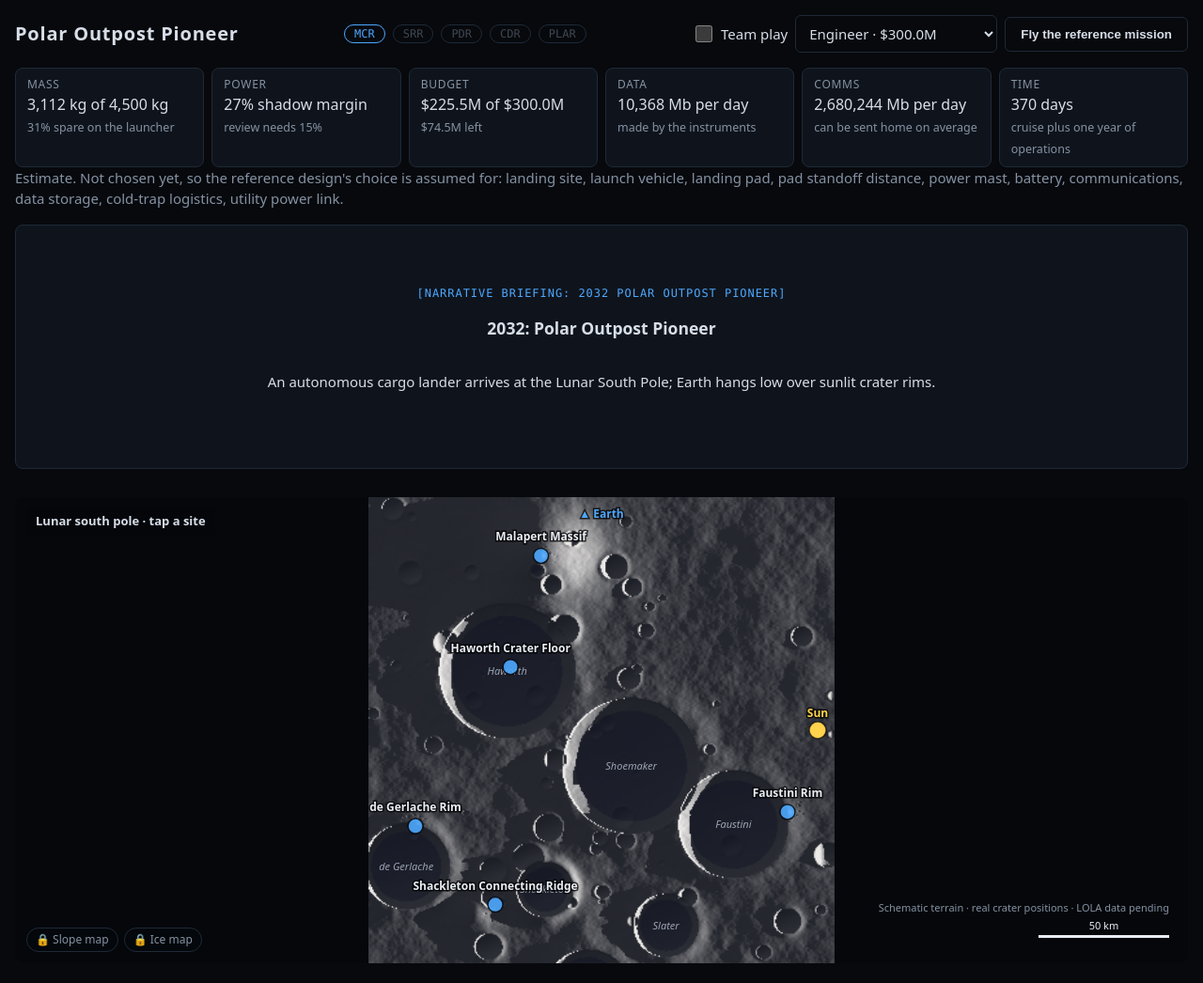
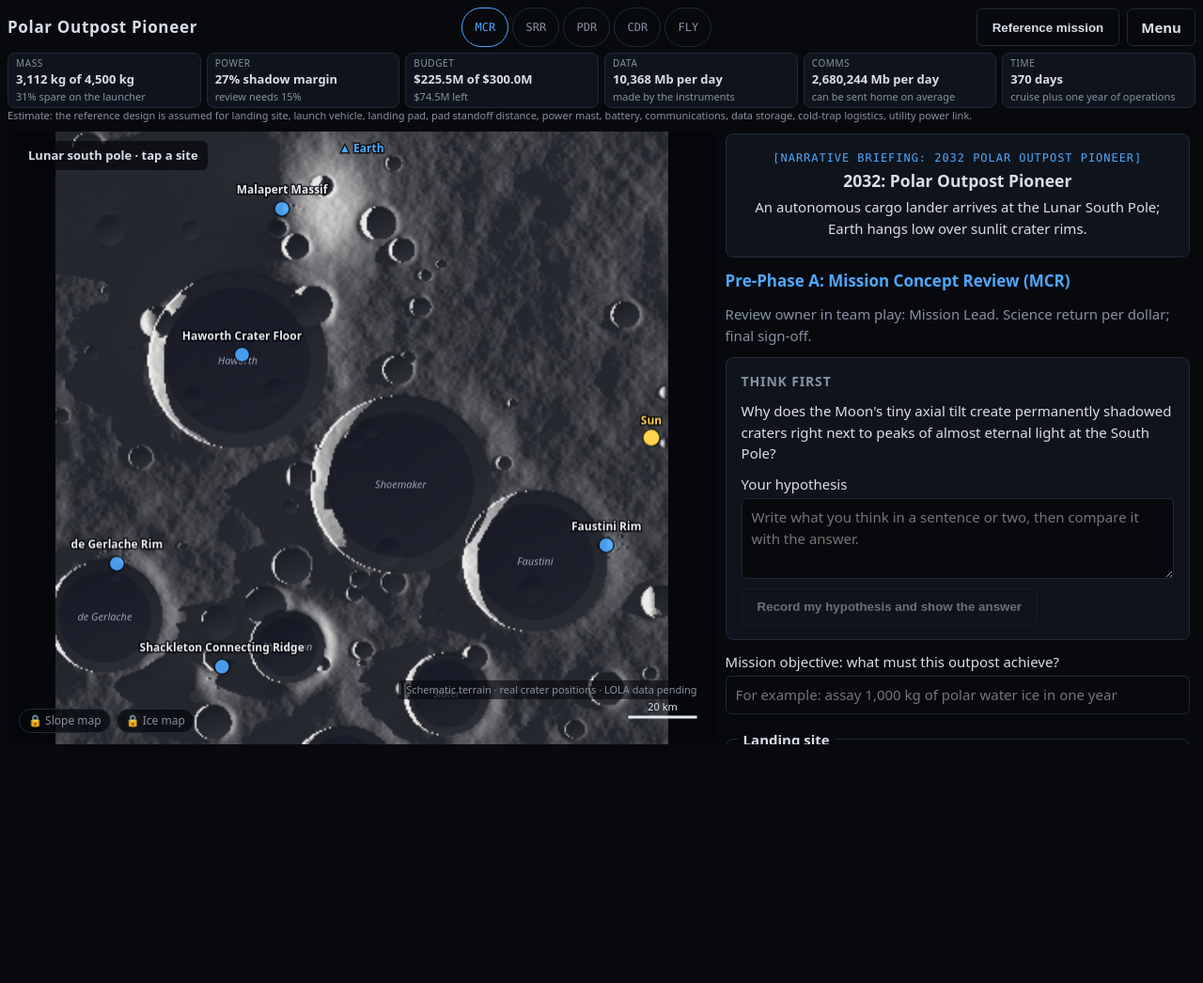
Before and after one commit to gennady73/space-mission-simulator, a website built with Vite: page index.html in a window 1280 px wide. Shown: the top 1046 px of the page at 94% size. After the commit the page ends 800 px from the top, so only its background shows below. Built offline with nearby package versions, Linux system fonts and the light colour scheme; files whose address does not match are found by name.

Commit message:
Mission console shell: fixed 100dvh grid, no page scroll
Top bar with the stage track (MCR to FLY), six compact resource tiles
and a menu for team play, difficulty, export and share. The viewport
takes the left 60 percent and the stage panel the right 40, scrolling
inside itself only; under 900 px the map stacks over the panel. Adds an
e2e test that flies a full mission at 1024x768 and asserts the page
never scrolls. Decision row D-033.

Co-Authored-By: Claude Fable 5.2 <noreply@anthropic.com>
Claude-Session: https://claude.ai/code/session_011YpdyyNbZhnx8UCjVGhks4

```diff
--- a/src/styles.css
+++ b/src/styles.css
@@ -95,6 +95,51 @@ details summary { cursor: pointer; color: var(--muted); }
 .prestage button { justify-self: start; }
 #pre-stage-explanation { border-top: 1px solid var(--line); padding-top: 10px; }
 
-/* Console viewport (BUILD-PLAN §6): the site map or the flight playback fills it. */
-#console-viewport { height: min(62vh, 540px); margin: 16px 0; }
-#console-viewport.is-flight { height: min(82vh, 780px); }
+/* ---- Full-screen mission console (D-033): fixed 100dvh grid, no page scroll ---- */
+#app.console-host { max-width: none; padding: 0; height: 100vh; height: 100dvh; overflow: hidden; }
+.console { height: 100%; display: grid; grid-template-columns: minmax(0, 3fr) minmax(0, 2fr); grid-template-rows: auto minmax(0, 1fr); gap: 8px; padding: 8px; }
+.console-top { grid-column: 1 / -1; display: grid; grid-template-columns: minmax(0, 1fr); gap: 6px; min-width: 0; }
+.console-bar { display: flex; align-items: center; justify-content: space-between; gap: 10px; min-width: 0; }
+.console-bar h1 { font-size: 17px; white-space: nowrap; overflow: hidden; text-overflow: ellipsis; min-width: 0; }
+.console-bar > * { flex: none; }
+.console-bar > h1 { flex: 0 1 auto; }
+.console-view { min-width: 0; min-height: 0; }
+#console-viewport { height: 100%; min-height: 0; }
+.console-panel { min-width: 0; min-height: 0; overflow-y: auto; overscroll-behavior: contain; display: flex; flex-direction: column; gap: 12px; padding: 2px 6px 16px 2px; }
+.console-panel > * { flex: none; }
+.console-panel #btn-next-phase { align-self: flex-start; }
+.console--flight .console-view, .console--debrief .console-panel { grid-column: 1 / -1; }
+.console button, .console select, .console input:not([type="checkbox"]), .console summary { min-height: 40px; }
+.console .phase-track { gap: 4px; }
+.console .phase-track li { padding: 0; }
+.console .phase-track button { min-width: 48px; padding: 0 10px; cursor: pointer; }
+.console .phase-track button:disabled { cursor: default; opacity: 1; }
+.console .header-tools { flex-wrap: nowrap; }
+.console .resources { margin: 0; position: relative; }
+.console .resources dl { grid-template-columns: repeat(6, minmax(0, 1fr)); gap: 6px; }
+.console .resource { padding: 3px 8px; min-width: 0; }
+.console .resource dt { font-size: 10px; }
+.console .resource dd { font-size: 13px; font-weight: 600; }
+.console .resource dd, .console .resource small { display: block; white-space: nowrap; overflow: hidden; text-overflow: ellipsis; }
+.console .resource small { font-size: 11px; }
+.resources-note { font-size: 11px; white-space: nowrap; overflow: hidden; text-overflow: ellipsis; }
+.console .placeholder { height: 132px; max-height: none; aspect-ratio: auto !important; }
+.console .fallback-frame { padding: 8px 16px; }
+.console .fallback-frame > * { margin: 2px 0; }
+.console .prestage { margin: 0; }
+.console .choices { grid-template-columns: repeat(auto-fit, minmax(200px, 1fr)); }
+.menu { position: relative; }
+.menu summary { list-style: none; display: inline-flex; align-items: center; padding: 0 14px; border: 1px solid var(--line); border-radius: 6px; color: var(--text); font-weight: 600; }
+.menu summary::-webkit-details-marker { display: none; }
+.menu-items { position: absolute; right: 0; top: calc(100% + 6px); z-index: 20; width: 260px; display: grid; gap: 8px; padding: 12px; background: var(--panel); border: 1px solid var(--line); border-radius: 8px; box-shadow: 0 12px 40px rgb(0 0 0 / .6); }
+.menu-items select { width: 100%; }
+.menu-items a { color: var(--accent); min-height: 40px; display: inline-flex; align-items: center; }
+.menu-items .toggle { min-height: 40px; }
+/* Tablet portrait: the map (45vh) stacked over the panel. */
+@media (max-width: 899px) {
+  .console { grid-template-columns: minmax(0, 1fr); grid-template-rows: auto 45vh minmax(0, 1fr); }
+  .console--flight { grid-template-rows: auto minmax(0, 1fr); }
+  .console--debrief { grid-template-rows: auto minmax(0, 1fr); }
+  .console-bar { flex-wrap: wrap; }
+  .console .resources dl { grid-template-columns: repeat(3, minmax(0, 1fr)); }
+}
--- a/src/ui/CockpitHUD.ts
+++ b/src/ui/CockpitHUD.ts
@@ -151,24 +151,41 @@ function resourceBar(view: CockpitView): HTMLElement {
     cell('Comms', `${Math.round(l.downlinkMbPerDay).toLocaleString('en-US')} Mb per day`, 'can be sent home on average', l.downlinkMbPerDay >= l.dataGeneratedMbPerDay),
     cell('Time', `${Math.round(l.missionDurationDays)} days`, 'cruise plus one year of operations', true),
   ));
-  if (assumed.length) bar.append(h('p', { class: 'hint' }, `Estimate. Not chosen yet, so the reference design's choice is assumed for: ${assumed.join(', ')}.`));
+  if (assumed.length) bar.append(h('p', { class: 'hint resources-note' }, `Estimate: the reference design is assumed for ${assumed.join(', ')}.`));
   return bar;
 }
 
+/** Track label per phase: the last stop is the flight itself, with its debrief. */
+const TRACK_LABEL: Record<Phase, string> = { MCR: 'MCR', SRR: 'SRR', PDR: 'PDR', CDR: 'CDR', PLAR: 'FLY' };
+
+/**
+ * Full-screen mission console (D-033): a fixed 100dvh grid with no page scroll.
+ * Top bar: title, stage track, six resource tiles, menu. Left: the viewport (map or flight).
+ * Right: the stage panel, which scrolls inside itself only.
+ */
 export function renderCockpit(root: HTMLElement, view: CockpitView, a: CockpitActions): void {
   const { constants: c, state: s } = view;
   const focusId = document.activeElement?.id;
+  const panelScroll = root.querySelector('.console-panel')?.scrollTop ?? 0;
+  const samePhase = root.querySelector('.console')?.getAttribute('data-phase') === s.currentPhase;
   root.replaceChildren();
+  root.classList.add('console-host');
 
-  // In flight (D-105) the playback owns the screen: no design panels, no phase jumps.
-  view.viewport.classList.toggle('is-flight', s.isSimulationRunning);
-  if (s.isSimulationRunning) {
-    root.append(
-      h('header', { class: 'cockpit-header' }, h('h1', {}, 'Polar Outpost Pioneer'),
-        h('p', { class: 'hint' }, 'Flight: one year at the lunar south pole, replayed from the simulation.')),
-      view.viewport,
-    );
-    return;
+  const flying = s.isSimulationRunning;
+  const debriefing = s.currentPhase === 'PLAR' && !!view.debrief;
+  view.viewport.classList.toggle('is-flight', flying);
+
+  // ---- top bar ----
+  const track = h('ol', { class: 'phase-track' });
+  for (const p of PHASES) {
+    const reached = PHASES.indexOf(p) <= PHASES.indexOf(s.currentPhase);
+    const current = flying ? p === 'PLAR' : p === s.currentPhase;
+    const id = `btn-phase-${p === 'PLAR' ? 'FLY' : p}`;
+    const button = h('button', { type: 'button', id, 'data-phase': p, ...(reached && !flying ? {} : { disabled: '' }) }, TRACK_LABEL[p]);
+    button.addEventListener('click', () => a.goToPhase(p));
+    const item = h('li', { class: [current ? 'current' : '', s.gateResults[p]?.passed ? 'passed' : ''].join(' ').trim() }, button);
+    if (current) item.setAttribute('aria-current', 'step');
+    track.append(item);
   }
 
   const difficulty = h('select', { id: 'select-difficulty', 'aria-label': 'Difficulty' },
@@ -176,20 +193,27 @@ export function renderCockpit(root: HTMLElement, view: CockpitView, a: CockpitAc
   difficulty.addEventListener('change', () => a.setDifficulty(difficulty.value));
   const teamBox = h('input', { id: 'toggle-team-mode', type: 'checkbox', ...(s.teamMode ? { checked: '' } : {}) });
   teamBox.addEventListener('change', () => a.setTeamMode(teamBox.checked));
-  const team = h('label', { class: 'toggle' }, teamBox, ' Team play');
-  const reference = h('button', { id: 'btn-run-reference', type: 'button', class: 'secondary' }, 'Fly the reference mission');
+  const exportBtn = h('button', { id: 'btn-menu-export', type: 'button', class: 'secondary' }, 'Save design as a file');
+  exportBtn.addEventListener('click', a.exportJson);
+  const shareBtn = h('button', { id: 'btn-menu-share', type: 'button', class: 'secondary' }, 'Copy share link');
+  shareBtn.addEventListener('click', a.copyShareLink);
+  const menu = h('details', { class: 'menu' },
+    h('summary', { id: 'btn-menu' }, 'Menu'),
+    h('div', { class: 'menu-items' },
+      h('label', { class: 'toggle' }, teamBox, ' Team play'),
+      h('label', { class: 'field' }, 'Difficulty ', difficulty),
+      exportBtn, shareBtn,
+      h('a', { href: '#about', target: '_blank', rel: 'noopener' }, 'About & numbers')));
+  const reference = h('button', { id: 'btn-run-reference', type: 'button', class: 'secondary', ...(flying ? { disabled: '' } : {}) }, 'Reference mission');
   reference.addEventListener('click', a.runReference);
 
-  const track = h('ol', { class: 'phase-track' });
-  for (const p of PHASES) {
-    const reached = PHASES.indexOf(p) <= PHASES.indexOf(s.currentPhase);
-    const button = h('button', { type: 'button', id: `btn-phase-${p}`, 'data-phase': p, ...(reached ? {} : { disabled: '' }) }, p);
-    button.addEventListener('click', () => a.goToPhase(p));
-    const item = h('li', { class: [p === s.currentPhase ? 'current' : '', s.gateResults[p]?.passed ? 'passed' : ''].join(' ').trim() }, button);
-    if (p === s.currentPhase) item.setAttribute('aria-current', 'step');
-    track.append(item);
-  }
-  root.append(h('header', { class: 'cockpit-header' }, h('h1', {}, 'Polar Outpost Pioneer'), track, h('div', { class: 'header-tools' }, team, difficulty, reference)));
+  const top = h('header', { class: 'console-top' },
+    h('div', { class: 'console-bar' }, h('h1', {}, 'Polar Outpost Pioneer'), track, h('div', { class: 'header-tools' }, reference, menu)),
+    resourceBar(view));
+
+  // ---- right: the stage panel ----
+  const panel = h('main', { class: 'console-panel' });
+  if (!flying) {
     if (s.teamMode) {
       const seats = h('div', { class: 'seats', role: 'group', 'aria-label': 'Whose turn is it' });
       for (const [id, role] of Object.entries(c.team_roles)) {
@@ -198,42 +222,44 @@ export function renderCockpit(root: HTMLElement, view: CockpitView, a: CockpitAc
         seat.addEventListener('click', () => a.setActiveRole(id as TeamRole));
         seats.append(seat);
       }
-    root.append(h('section', { class: 'team' }, h('p', { class: 'hint' }, 'Team play: pass the device to the player whose seat is selected. Each player makes only their own decisions, and all share one budget and one mass limit.'), seats));
+      panel.append(h('section', { class: 'team' }, h('p', { class: 'hint' }, 'Team play: pass the device to the player whose seat is selected. Each player makes only their own decisions, and all share one budget and one mass limit.'), seats));
     }
-  root.append(resourceBar(view));
-
-  const main = h('main', { class: 'cockpit-main' });
     if (s.currentPhase === 'MCR' && !s.selectedSite) {
       const intro = renderPlaceholder(c, 'IMG-PLACEHOLDER-INTRO');
-    if (intro) main.append(intro);
+      if (intro) panel.append(intro);
     }
-  // The live map (D-104) replaces the per-stage placeholder art in the design phases;
-  // the debrief keeps its own hero card at PLAR.
-  if (s.currentPhase !== 'PLAR') main.append(view.viewport);
-
     const ownerEntry = Object.entries(c.team_roles).find(([, r]) => r.owns_gates.includes(s.currentPhase));
     const owner = ownerEntry?.[1];
     const mustHandOver = s.teamMode && ownerEntry !== undefined && ownerEntry[0] !== s.activeRole;
-  main.append(h('h2', { id: 'current-phase-display', class: 'phase-title' }, phaseTitle(s.currentPhase)));
-  if (owner) main.append(h('p', { class: 'hint' }, `Review owner in team play: ${owner.label}. ${owner.priority_hint}`));
-  if (view.banner) main.append(renderGateBanner(view.banner));
-  main.append(renderPreStageQuestion(c, s, a));
+    panel.append(h('h2', { id: 'current-phase-display', class: 'phase-title' }, phaseTitle(s.currentPhase)));
+    if (owner) panel.append(h('p', { class: 'hint' }, `Review owner in team play: ${owner.label}. ${owner.priority_hint}`));
+    if (view.banner) panel.append(renderGateBanner(view.banner));
+    panel.append(renderPreStageQuestion(c, s, a));
 
-  if (s.currentPhase === 'PLAR' && view.debrief) {
-    main.append(renderDebrief(c, view.debrief, a));
+    if (debriefing && view.debrief) {
+      panel.append(renderDebrief(c, view.debrief, a));
     } else {
-    main.append(phasePanel(view, a));
+      panel.append(phasePanel(view, a));
       // Lead: optional side-quests for this phase (REQ-008, D-101).
       const quests = renderSideQuests(c, s.currentPhase, s.completedQuests, c.difficulty_levels[s.difficulty].hints_enabled,
         (id) => a.update({ completedQuests: [...s.completedQuests, id] }));
-    if (quests) main.append(quests);
+      if (quests) panel.append(quests);
       const verb = s.currentPhase === 'CDR' ? 'Submit to review and launch' : 'Submit to review';
       const next = h('button', { id: 'btn-next-phase', type: 'button', ...(mustHandOver ? { disabled: '' } : {}) },
         s.teamMode && owner ? `${verb}: sign-off by ${owner.label}` : verb);
       next.addEventListener('click', a.nextPhase);
-    main.append(next);
-    if (mustHandOver && owner) main.append(h('p', { id: 'signoff-note', class: 'hint' }, `Only ${owner.label} can sign off this review. Select that seat to submit.`));
+      panel.append(next);
+      if (mustHandOver && owner) panel.append(h('p', { id: 'signoff-note', class: 'hint' }, `Only ${owner.label} can sign off this review. Select that seat to submit.`));
     }
-  root.append(main);
-  if (focusId) document.getElementById(focusId)?.focus();
   }
+
+  // ---- grid ----
+  const mode = flying ? 'flight' : debriefing ? 'debrief' : 'design';
+  const grid = h('div', { class: `console console--${mode}`, 'data-phase': s.currentPhase }, top);
+  if (mode !== 'debrief') grid.append(h('div', { class: 'console-view' }, view.viewport));
+  if (mode !== 'flight') grid.append(panel);
+  root.append(grid);
+  // A choice re-renders the panel: keep the player's place in it. A new stage starts at its top.
+  if (samePhase) panel.scrollTop = panelScroll;
+  if (focusId) document.getElementById(focusId)?.focus({ preventScroll: true });
+}
```
Also changed, not shown: docs/team/context/DECISIONS.md (+1 -0 lines), tests/stage-gates.e2e.spec.ts (+22 -0 lines). Lines whose indentation alone changed are shown as unchanged.
